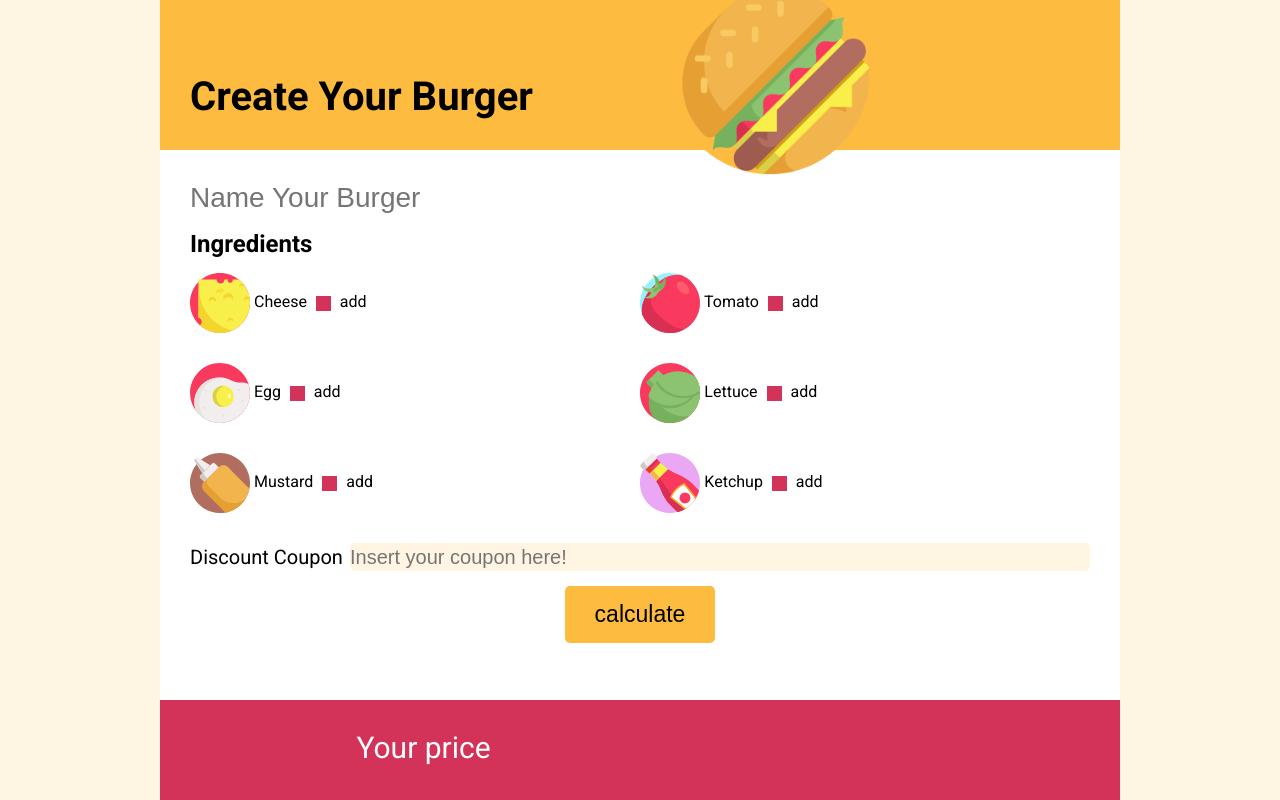
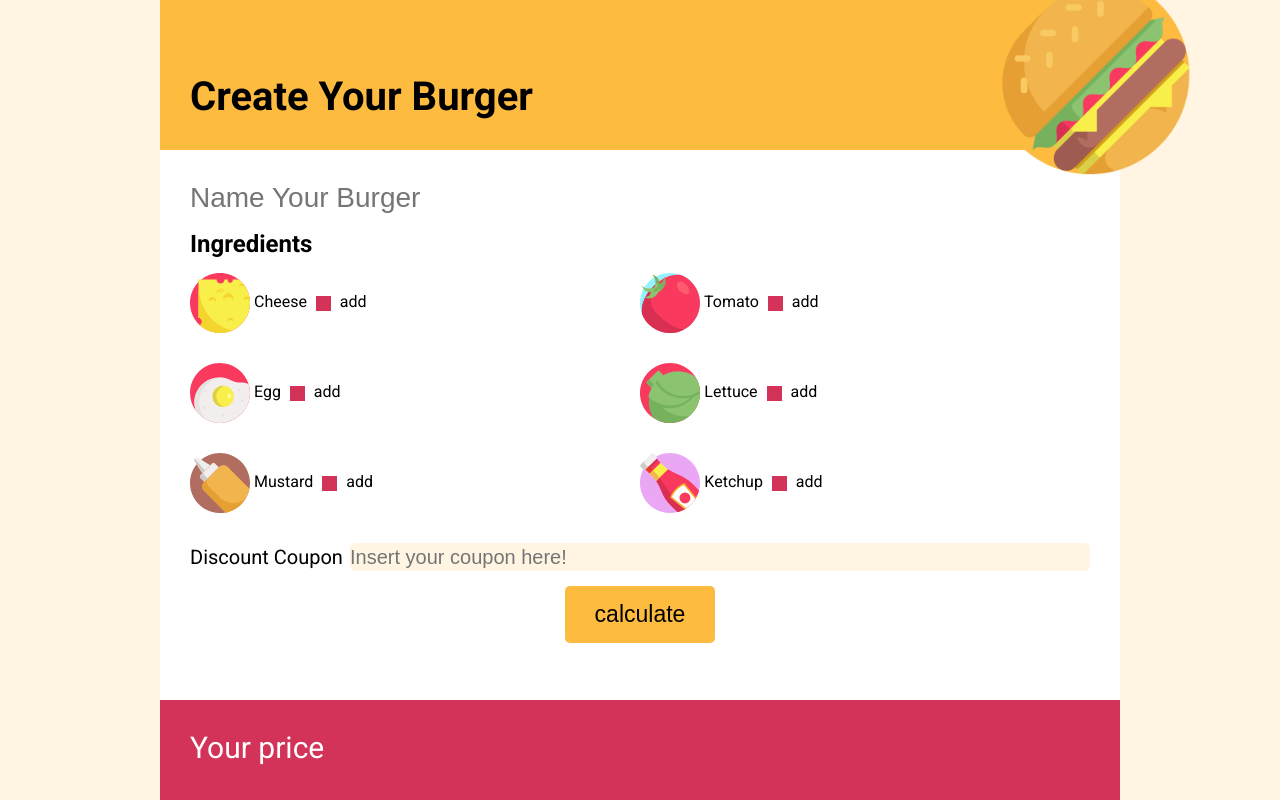
Before and after one commit to gabr-moragarm-f/js-burger, a plain HTML site: page index.html in a window 1280 px wide. Drawn offline with Linux system fonts and the light colour scheme.

Commit message:
Completo

```diff
--- a/css/style.css
+++ b/css/style.css
@@ -39,7 +39,7 @@ header .img{
   height: 200px;
   transform: translate(-50%, -50%);
   position: absolute;
-  left: calc(50vw - 30px);
+  left: calc(75vw - 30px);
   top: 50%;
 }
 
@@ -130,7 +130,7 @@ footer{
   color: #fff;
   font-size: 30px;
   display: flex;
-  justify-content: space-around;
+  justify-content: space-between;
 }
 
 #total{
```
